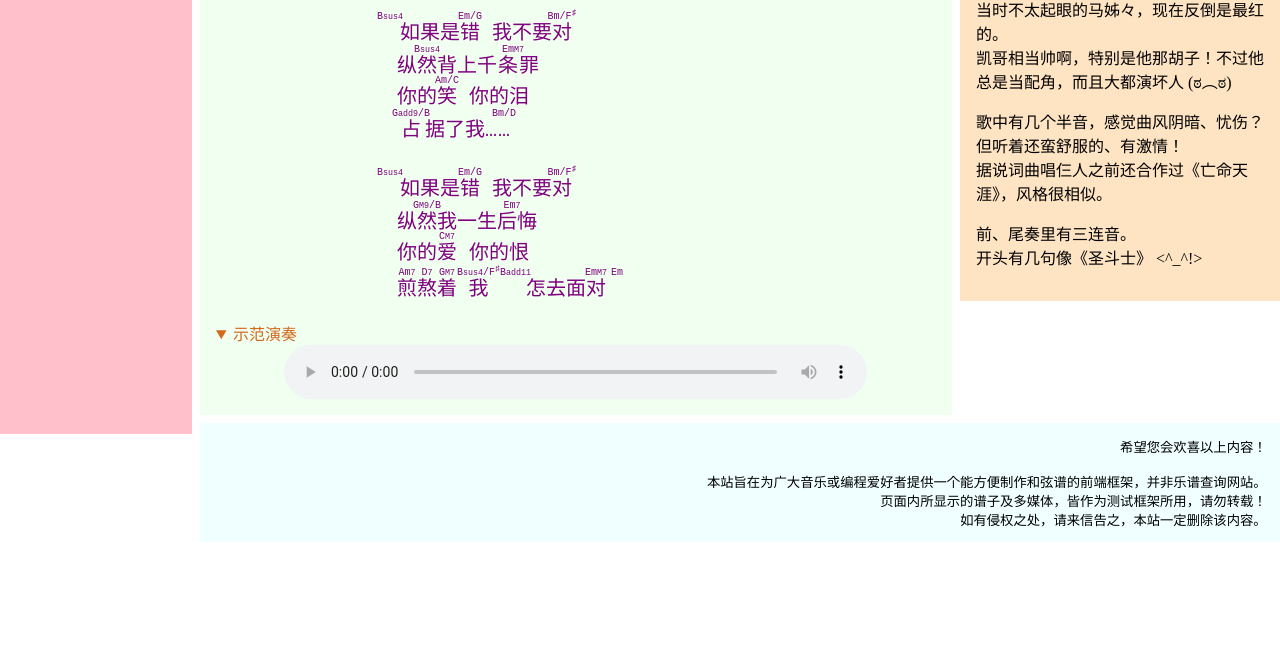
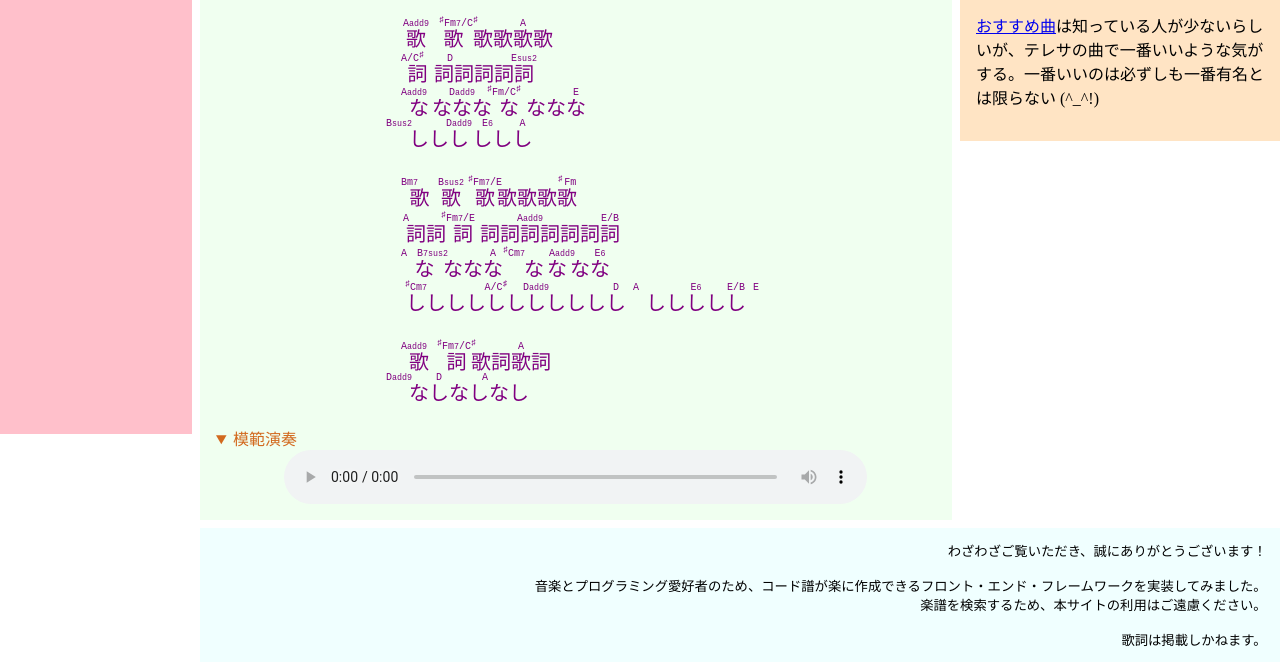
Before and after one commit to ArrangeSimply/ArrangeSimply.github.io, a plain HTML site: page index.html in a window 1280 px wide. Shown: the part 366-1028 px from the top of the page. Before the commit the page ends 908 px from the top, so only its background shows below. Drawn offline with Linux system fonts and the light colour scheme.

Commit message:
added HRwMTHN to UTA

```diff
--- a/index.html
+++ b/index.html
@@ -54,26 +54,25 @@
     <main>
       <article>
         <h2>
-          <a href="page/gequ/dl.html#RGSCWBYD">如果是错我不要对</a>
+          <a href="page/uta.html#HRwMTH">春を待つ花／相見在明天</a>
         </h2>
         <section>
 <script>
-var latest = DATA.gequ;
+var latest = DATA.uta;
 appendScore
 (
-    latest.classification.dl.main.RGSCWBYD.section,
-//    ns.main.XHDDK.section,
+//    latest.classification.dl.main.HRwMTH.section,
+    latest.main.HRwMTH.section,
     document.getElementsByTagName(TAG.section)[FIRST]
 );
 </script>
         </section>
         <details open>
-          <summary>示范演奏</summary>
+          <summary>模範演奏</summary><!--示范演奏Demo데모-->
           <audio controls>
-            <source src="audio/gequ/dl/RGSCWBYD.mp3" type="audio/mpeg" />
+            <source src="audio/uta/HRwMTH.mp3" type="audio/mpeg" />
           </audio>
-          <!--summary>模範演奏Demo데모</summary>
-          <video controls>
+          <!--video controls>
             <source src="video/gequ/tw/LDXYQ.mp4" type="video/mp4" />
           </video-->
         </details>
@@ -81,22 +80,13 @@ appendScore
     </main>
     <aside>
       <p>
-        《儿女英雄传》的<a href="page/gequ/dl.html#RGSCWBYD">主题歌</a>。<br />
-        当年热播时，还以为是根据同名的清代小说改编的电视剧呢 (ﾉﾟοﾟ)ﾉ
+        テレサ・テンと言えば、友達は「時の流れに身をまかせ／我只在乎你」ばかり歌っている。聞くたびにつまらない (ಠ︵ಠ)
       </p>
       <p>
-        通过这片儿认识不少演员。其实他们都蛮有名的，只是那时不知道。<br />
-        男主角的3个女人都老好看娥！而且一个比一个好看 (*^。^*)<br />
-        当时不太起眼的马姊々，现在反倒是最红的。<br />
-        凯哥相当帅啊，特别是他那胡子！不过他总是当配角，而且大都演坏人 (ಠ︵ಠ)
+        テレサは1000曲以上歌ったそうだ。たいてい美しいが、なんで10曲しか注目しないか？
       </p>
       <p>
-        歌中有几个半音，感觉曲风阴暗、忧伤？但听着还蛮舒服的、有激情！<br />
-        据说词曲唱仨人之前还合作过《亡命天涯》，风格很相似。
-      </p>
-      <p>
-        前、尾奏里有三连音。<br />
-        开头有几句像《圣斗士》 <^_^!>
+        <a href="page/uta.html#HRwMTH">おすすめ曲</a>は知っている人が少ないらしいが、テレサの曲で一番いいような気がする。一番いいのは必ずしも一番有名とは限らない (^_^!)
       </p>
     </aside>
     <footer>
--- a/js/constant.js
+++ b/js/constant.js
@@ -155,10 +155,12 @@ const FM7C = {R: "F0", T: M7, B: "A0"};
 const Fadd9 = {R: "F0", T: add9};
 const Fadd9A = {R: "F0", T: add9, B: "J0"};
 const sFm = {R: "G1", T: m};
+const sFmCs = {R: "G1", T: m, B: "B1"};
 const sFmA = {R: "G1", T: m, B: "J0"};
 const sFm7 = {R: "G1", T: m7};
 const sFm7Cs = {R: "G1", T: m7, B: "B1"};
 const sFm7E = {R: "G1", T: m7, B: "E0"};
+const sF7sus4 = {R: "G1", T: sus47};
 const G = {R: "H0"};
 const GD = {R: "H0", B: "C0"};
 const GB = {R: "H0", B: "L0"};
@@ -212,6 +214,7 @@ const BmD = {R: "L0", T: m, B: "C0"};
 const BmFs = {R: "L0", T: m, B: "G1"};
 const Bm7 = {R: "L0", T: m7};
 const Bm7A = {R: "L0", T: m7, B: "J0"};
+const Bsus2 = {R: "L0", T: sus2};
 const Bsus4 = {R: "L0", T: sus4};
 const Bsus4Fs = {R: "L0", T: sus4, B: "G1"};
 const B7sus2 = {R: "L0", T: sus27};
@@ -294,7 +297,7 @@ const ADDRESS =
 const EMOJI =
 {
     ANGRY: " (๑`^´๑)",
-    AWKWARD: " <^_^!>",
+    AWKWARD: " (^_^!)",
     CRY: " (T○T)",
     LOVE: " (*^。^*)",
     SAD: " (ಠ︵ಠ)",
@@ -427,10 +430,11 @@ const DICTIONARY =
                     "Notation: Ai-ai",
                     "Demonstration: Bao",
                     "Music advisors: JasonPowders, Happy; Red",///Tiger
-                    ///"Page designer: Chao",
-                    "Tech support: Jay, Imperator, Ben",
-                    "Dialect guiders: Vivian, Cong; Ai-ai, Bao",
-                    "Translator: Ben; Vivian",
+                    "Page designer: Chao",
+                    "Tech supporters: Jay, Imperator, Ben",
+                    "Dialect experts: Vivian, Cong; Ai-ai, Bao",
+                    "Translators: Ben; Vivian",
+                    "Vocal guiders: Mr. Yang, Ai-ai",
                     "Fans: Vice-principal Qian, Ada, Child, Conca, Shrimp..."
                 ]
             ]
@@ -524,10 +528,11 @@ const DICTIONARY =
                     "天才採譜：艾々",
                     "模範演奏：中宝",
                     "音楽顧問：東山直、乐々；小紅",///泰さん
-                    ///"画面設計：阿超",
+                    "画面設計：阿超",
                     "技術協力：小布、大帝、奔兒",
-                    "方言指導：小映、小聡；艾々、中宝",
+                    "方言達人：小映、小聡；艾々、中宝",
                     "外語翻訳：奔兒；小映",
+                    "声楽指導：楊会長、艾々",
                     "応援者達：銭副校長、阿達、コドモ、コンカ、エビ……"
                 ]
             ],
@@ -638,10 +643,11 @@ const DICTIONARY =
                     "天才记谱：艾々",
                     "示范演奏：中宝",
                     "音乐顾问：东山直、乐々；小红",///泰哥
-                    ///"页面设计：阿超",
+                    "页面设计：阿超",
                     "技术支持：小布、大帝、奔儿",
-                    "方言指导：小映、小聪；艾々、中宝",
+                    "方言达人：小映、小聪；艾々、中宝",
                     "外语翻译：奔儿；小映",
+                    "声乐指导：杨会长、艾々",
                     "粉丝代表：钱副校长、阿达、小孩子、孔卡、虾米……"
                 ]
             ],
--- a/js/database.js
+++ b/js/database.js
@@ -631,6 +631,7 @@ const DATA =
                             demo: TAG.audio,
                             comment:
                             [
+                                "前奏第1句里可以加个高音，也蛮有味道的。", PB,
                                 "“天”选的是电视原声里的唱法。", PB,
                                 "电视原声没有尾奏；专辑里有，就是把前奏再来一遍。"
                             ]
@@ -1171,9 +1172,9 @@ const DATA =
                         h2: "前世今生",
                         preface:
                         [
-                            "旋律较短，就这么几句。在剧中配过多套歌词，起初没有固定的歌名。" +
-                            "最终以当年《新白娘子传奇》的磁带里，第3首的名儿为准！", LB,
-                            "数前年“好妹妹”以剧中第1次出现的歌词翻唱了本曲，所以现在大家都称之为《青城山下白素贞》。", PB,
+                            "旋律虽短，就这么几句，但在剧中配过多套歌词。", LB,
+                            "起初没有固定的歌名，最终以当年《新白娘子传奇》的磁带里、第3首的名儿为准！", LB,
+                            "数前年“好妹妹”用剧中第1次出现的歌词将它翻唱，所以现在大家都称之为《青城山下白素贞》。", PB,
                             "主歌有4段，只有最后1段的最后1个小节旋律不同，其它都一样，所以省略了两段。" +
                             "其中每段的第2句有点儿难度：第2个字要4转音，唱不到位就不好听；第4个字不能唱成单音，否则旋律很怪的！" +
                             "《青》的高潮中也有类似的现象，因为字少；《前》不是很明显。", PB,
@@ -1218,7 +1219,11 @@ const DATA =
                                 "让那缠缠绕绕的情意永缠绵"
                             ]
                         },
-                        postscript: "主歌部分如果用《万能伴奏》，好像也行？",
+                        postscript:
+                        [
+                            "主歌第1句里的C，加上七音效果也很好。可以一段不加一段加，显得有变化。", LB,
+                            "同样地，副歌中的C/G，也可以加。",
+                        ],
                         details:
                         {
                             demo: TAG.audio,
@@ -1237,7 +1242,7 @@ const DATA =
             xjp:
             {
                 nav: "新加坡",
-                header: {h1: "新加坡歌／新谣"},
+                header: {h1: "新加坡歌"},///／新谣
                 main:
                 {
                     XHDDK:
@@ -1603,6 +1608,122 @@ const DATA =
         header: {h1: "日本（語）の曲"},
         main:
         {
+            HRwMTH:
+            {
+                h2: "春を待つ花",
+                preface:
+                [
+                    "中国語版の曲名は「相見在明天」だ。", LB,
+                    "テレサの曲では一番いいような気がする。"
+                ],
+                section:
+                {
+                    score:
+                    [
+                        {
+                            original: "J0",
+                            chords:
+                            [
+                                [
+                                    {1: Aadd9, 3: sFm7Cs, 6: A},
+                                    {1: [ACs, FWS], 2: D, 5: Esus2},
+                                    {1: A, 3: B7sus2, 7: sFm7E},
+                                    {1: Bsus2, 3: sF7sus4, 7: A}
+                                ],
+                                [
+                                    {1: Aadd9, 2: [FWS, sFm7Cs], 5: A},
+                                    {1: [ACs, FWS], 2: [FWS, D], 6: Esus2},
+                                    {1: [Aadd9, FWS], 3: Dadd9, 5: [sFmCs, FWS], 8: E},
+                                    {0: Bsus2, 3: Dadd9, 4: [FWS, E6], 6: A}
+                                ],
+                                [
+                                    {1: [Bm7, DFWS], 2: Bsus2, 4: sFm7E, 8: sFm},
+                                    {1: [A, DFWS], 3: [sFm7E, FWS], 6: Aadd9, 10: EB},
+                                    {1: [A, FWS, B7sus2], 4: A, 5: sCm7, 7: [FWS, Aadd9], 9: E6},
+                                    {1: sCm7, 5: ACs, 7: Dadd9, 11: D, 12: A, 15: E6, 17: EB, 18: E}
+                                ],
+                                [
+                                    {1: [Aadd9, FWS], 2: sFm7Cs, 5: A},
+                                    {0: Dadd9, 2: D, 4: [FWS, A]}
+                                ]
+                            ]
+                        }
+                    ],
+                    lyrics:
+                    [
+                        "歌歌歌歌歌歌歌",
+                        "詞詞詞詞詞",
+                        "なななななななな",
+                        "ししししししし",
+                        "歌歌歌歌歌歌",
+                        "詞詞詞詞詞詞",
+                        "なななななななな",
+                        "しししししし",
+                        "歌歌 歌歌歌歌歌",
+                        "詞詞詞詞詞詞詞詞詞詞",
+                        "なななな  なななな",
+                        "ししししししししししし  ししししし",
+                        "歌詞歌詞歌詞",
+                        "なしなしなし"
+                    ]
+                },
+                postscript: "コード付きは難しくない。",
+                details:
+                {
+                    demo: TAG.audio,
+                    comment:
+                    [///japanese?
+                        "日本語より中国語の歌詞で歌ったほうがいいか？", LB,
+                        "だから、メロディーは中国語版だ。"
+                    ]
+                }
+            },
+            HMBnUT:
+            {
+                h2: "浜辺の歌",
+                preface:
+                [
+                    "原調は変イ長調だそうだ。", LB,
+                    "一番早く唄った歌手さんは李香蘭か？", PB,
+                    "コードは一番しか載せていない。"
+                ],
+                section:
+                {
+                    score:
+                    [
+                        {
+                            original: "I2",
+                            arranged: "H0",
+                            chords:
+                            [
+                                [
+                                    {2: G, 4: [G, FWS], 5: Am, 6: Em, 9: G, 10: G, 12: D, 13: D7},
+                                    {1: G, 2: G, 4: Am, 5: Em, 8: G, 9: D7, 11: G, 12: G},
+                                    {1: [FWS, D], 3: [Daug, FWS, G], 4: G, 6: [FWS, C], 8: Am7, 10: D, 11: D7},
+                                    {2: G, 4: [G, FWS, Am], 5: Em, 7: [FWS, G], 9: [D, FWS], 10: G},
+                                ]
+                            ]
+                        }
+                    ],
+                    lyrics:
+                    [
+                        "歌歌歌歌歌歌 歌歌歌歌歌",
+                        "詞詞詞詞詞 詞詞詞詞詞",
+                        "なななな ななななな",
+                        "ししししし しししし"
+                    ]
+                },
+                postscript: "増三和音は本曲で最も核心的だ！",
+                details:
+                {
+                    demo: TAG.video, // Ep8 19:51.3~20:35.9
+                    comment:
+                    [
+                        "augコードが使われなかったらしい。", PB,
+                        "陳先生は本当にピアノが弾けるようだ。"
+                    ]
+                }
+            },
             KUSI:
             {
                 h2: "香水",
@@ -1674,9 +1795,7 @@ const DATA =
                     "Gにおいて、Aコードが一般的に使われないので、キーはDだ。", LB,
                     "では同様に、Dに", [TAG.sup, ACCIDENTAL.P],
                     "F7があるか？これはセカンダリー・ドミナント・コードで、コード進行をいい感じにアレンジする手法だ。", PB,
-                    "ここで、前奏以外を新しいコードを付けて、原曲と異なる。", LB,
-                    [TAG.CHORD, DM7], "は変なの？", PB,
-                    "一方で、元の間奏は後奏として使われている。"
+                    "ここで、前奏以外を新しいコードを付けて、原曲と異なる。"
                 ],
                 details:
                 {
@@ -1686,54 +1805,8 @@ const DATA =
                         "弾き方の解説ビデオを何本か見たが、" +
                         "中では前奏におけるG→A→Dのコード・チェンジが不便なような気がする" + EMOJI.SAD, PB,
                         "前奏の8小節は次のメロディーにすべて適用できる。つまり、その8小節しか練習しなければ十分だ。" +
-                        "したがって、弾き語りは難しくない。", LB,
-                        "ところで、間奏は少し難しい。"
-                    ]
-                }
-            },
-            HMBnUT:
-            {
-                h2: "浜辺の歌",
-                preface:
-                [
-                    "原調は変イ長調だそうだ。", LB,
-                    "一番早く唄った歌手さんは李香蘭か？", PB,
-                    "コードは一番しか載せていない。"
-                ],
-                section:
-                {
-                    score:
-                    [
-                        {
-                            original: "I2",
-                            arranged: "H0",
-                            chords:
-                            [
-                                [
-                                    {2: G, 4: [G, FWS], 5: Am, 6: Em, 9: G, 10: G, 12: D, 13: D7},
-                                    {1: G, 2: G, 4: Am, 5: Em, 8: G, 9: D7, 11: G, 12: G},
-                                    {1: [FWS, D], 3: [Daug, FWS, G], 4: G, 6: [FWS, C], 8: Am7, 10: D, 11: D7},
-                                    {2: G, 4: [G, FWS, Am], 5: Em, 7: [FWS, G], 9: [D, FWS], 10: G},
-                                ]
-                            ]
-                        }
-                    ],
-                    lyrics:
-                    [
-                        "歌歌歌歌歌歌 歌歌歌歌歌",
-                        "詞詞詞詞詞 詞詞詞詞詞",
-                        "なななな ななななな",
-                        "ししししし しししし"
-                    ]
-                },
-                postscript: "増三和音は本曲で最も核心的だ！",
-                details:
-                {
-                    demo: TAG.video, // Ep8 19:51.3~20:35.9
-                    comment:
-                    [
-                        "augコードが使われなかったらしい。", PB,
-                        "陳先生は本当にピアノが弾けるようだ。"
+                        "したがって、弾き語りは難しくない。しかし、間奏は少し難しい。", PB,
+                        "ところで、元の間奏は後奏として使われている。"
                     ]
                 }
             },
```
Also changed, not shown: 5 other files.
